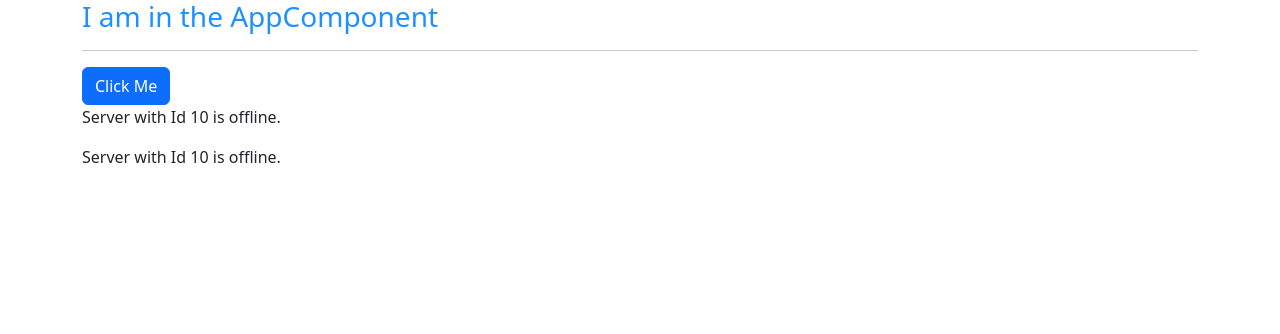
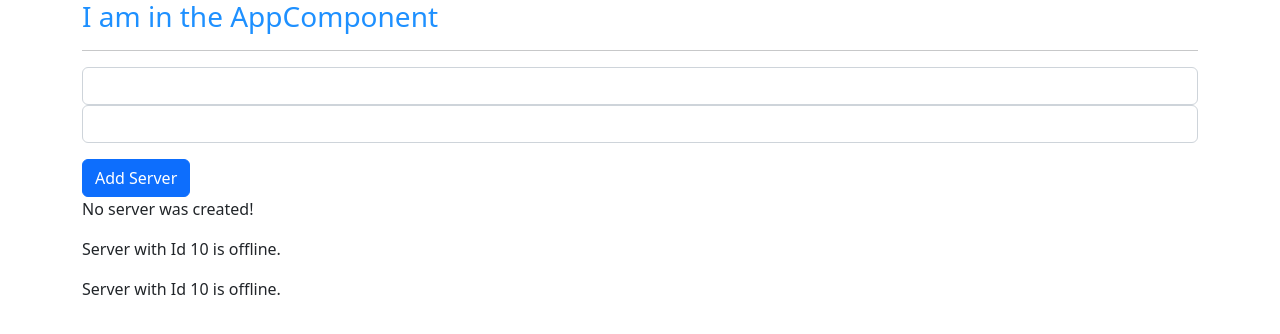
Before and after one commit to KhadijaMakkaoui/Angular-first-project, an Angular app in the folder angular-first-app/: page / in a window 1280 px wide. Shown: the top 334 px of the page. Built offline with nearby package versions, Linux system fonts and the light colour scheme.

Commit message:
Two-Day-Databinding

```diff
--- a/angular-first-app/src/app/app.component.html
+++ b/angular-first-app/src/app/app.component.html
@@ -3,7 +3,17 @@
     <div class="col-xs-12">
       <h3>I am in the AppComponent</h3>
       <hr>
-      <button class="btn btn-primary" [disabled]="!allowNewServer">Click Me</button>
+
+      <input type="text" class="form-control"
+        (input)="onUpdateServerName($event)">
+      <input type="text" class="form-control"
+      [(ngModel)]="serverName">
+      <p>{{serverName}}</p>
+      <button class="btn btn-primary"
+              [disabled]="!allowNewServer"
+               (click)="onCreateServer()">Add Server
+      </button>
+      <p>{{serverCreationStatus}}</p>
       <app-servers></app-servers>
       <!--By attribute<div app-servers></div>-->
       <!--By class <div class="app-servers"></div>-->
--- a/angular-first-app/src/app/app.component.ts
+++ b/angular-first-app/src/app/app.component.ts
@@ -1,4 +1,5 @@
 import { Component } from '@angular/core';
+import {Form} from "@angular/forms";
 
 @Component({
   selector: 'app-root',
@@ -11,11 +12,20 @@ import { Component } from '@angular/core';
   `]
 })
 export class AppComponent {
+
   title = 'angular-first-app';
   allowNewServer= false;
+  serverCreationStatus = 'No server was created!';
+  serverName = '';
   constructor() {
     setTimeout(() => {
       this.allowNewServer = true;
     }, 2000);
   }
+  onCreateServer() {
+    this.serverCreationStatus = 'Server was created!';
+  }
+  onUpdateServerName(event: Event) {
+    this.serverName = (<HTMLInputElement>event.target).value;
+  }
 }
```
Also changed, not shown: angular-first-app/src/app/app.module.ts (+5 -3 lines).
